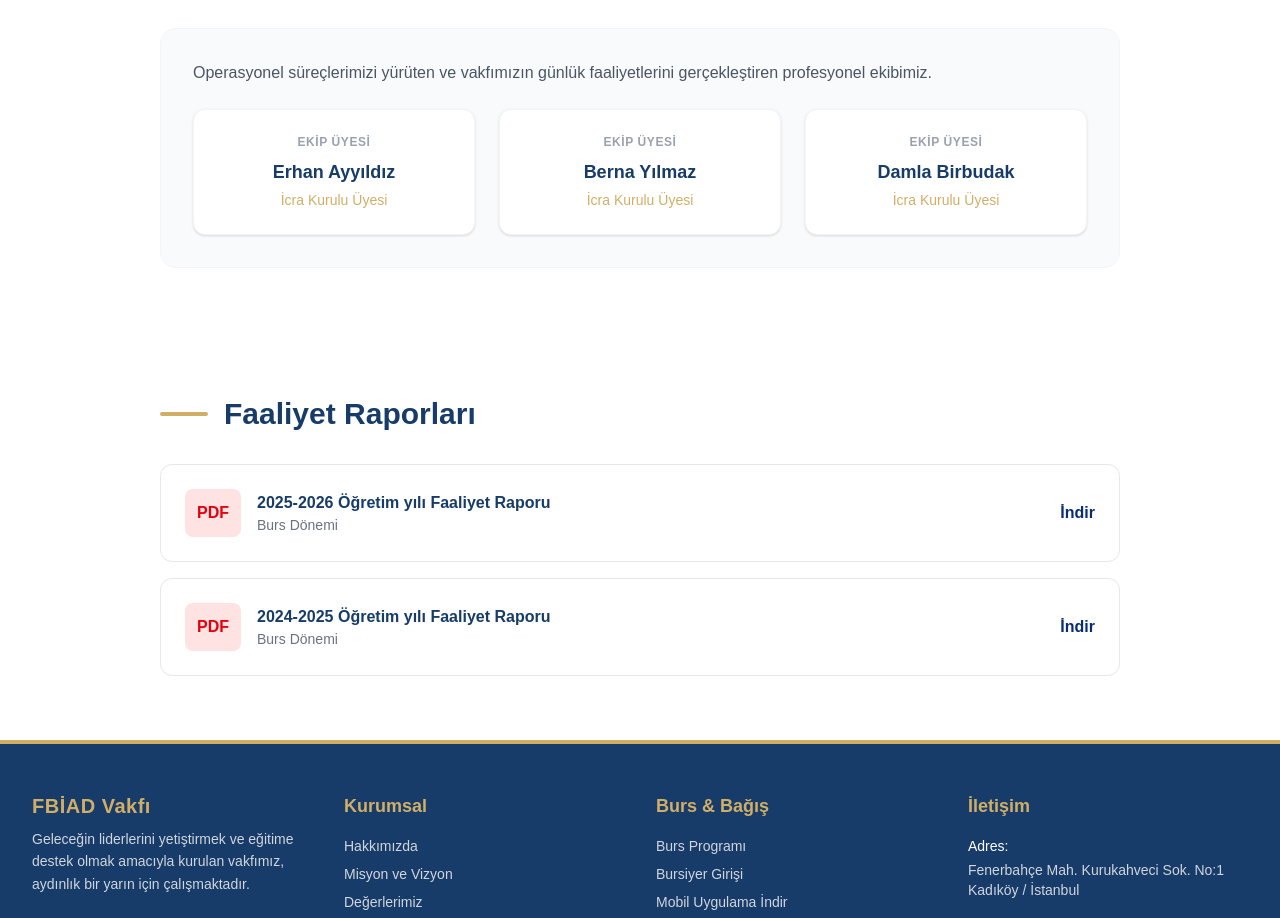
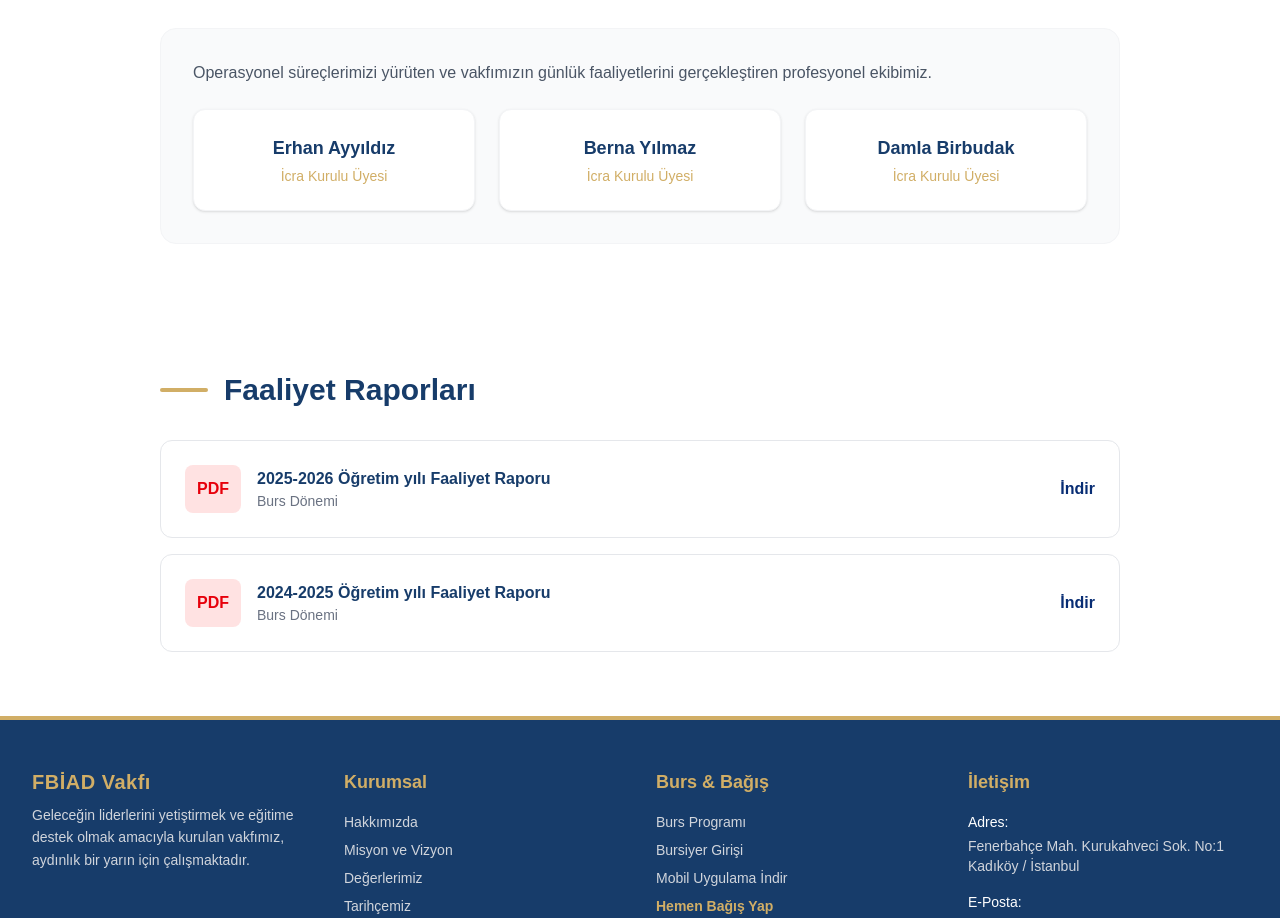
Before and after one commit to erhanayy/FBIADVakfiWeb, a Next.js app: page /kurumsal in a window 1280 px wide. Shown: the part 5200-6118 px from the top of the page. Built offline with nearby package versions, Linux system fonts and the light colour scheme.

Commit message:
content: Remove Ekip Uyesi label from Yonetim Ekibi cards

```diff
--- a/src/app/kurumsal/page.tsx
+++ b/src/app/kurumsal/page.tsx
@@ -171,7 +171,6 @@ export default function KurumsalPage() {
             <div className="grid grid-cols-1 sm:grid-cols-3 gap-6 mt-2">
               {kurumsalData.yonetimEkibi.map((kisi, idx) => (
                 <div key={idx} className="p-6 bg-white shadow-sm border border-gray-100 rounded-xl flex flex-col items-center text-center hover:shadow-md transition-shadow">
-                  <span className="text-xs text-gray-400 font-semibold uppercase tracking-wider mb-2">Ekip Üyesi</span>
                   <h4 className="font-bold text-fbiad-dark-blue text-lg">{kisi.isim}</h4>
                   <p className="text-sm text-fbiad-yellow font-medium mt-1">{kisi.unvan}</p>
                 </div>
```
